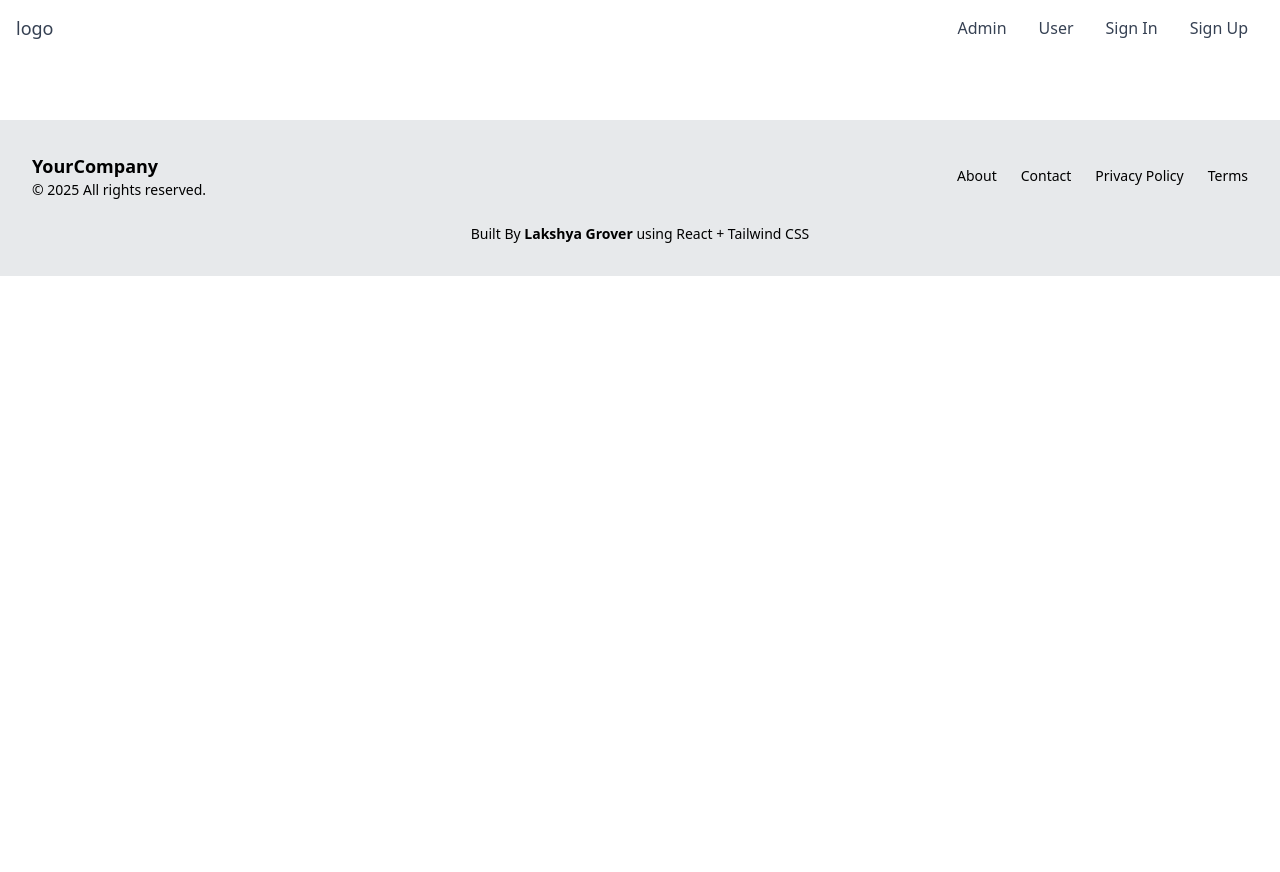
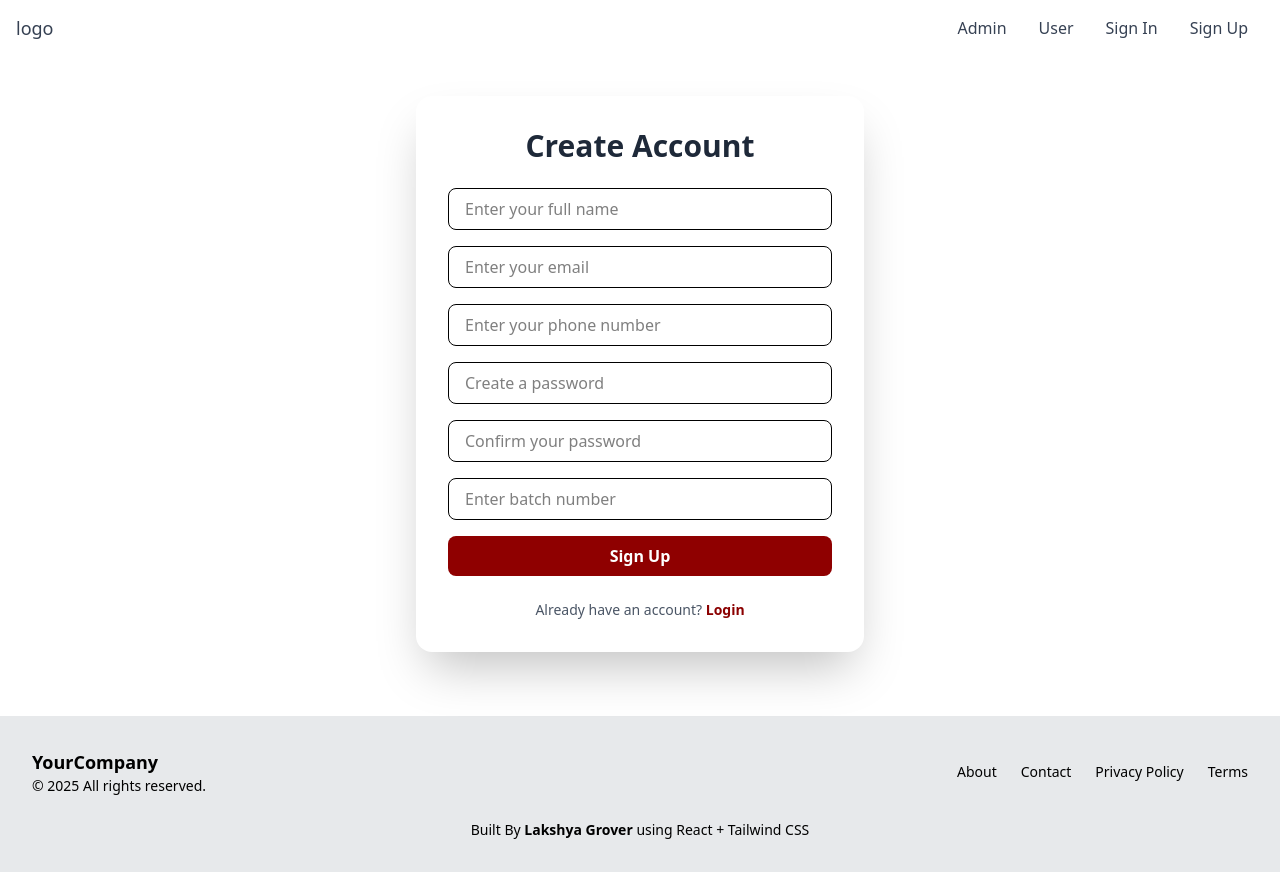
Before and after one commit to LakshyaGrover369/Capture_Call_Frontend, a React (Vite) app: page / in a window 1280 px wide. Before the commit the page ends 800 px from the top, so only its background shows below. Built offline with nearby package versions, Linux system fonts and the light colour scheme.

Commit message:
change the default route of the website

```diff
--- a/src/App.tsx
+++ b/src/App.tsx
@@ -20,6 +20,7 @@ function App() {
       <BrowserRouter>
         <Navbar />
         <Routes>
+          <Route path="/" element={<SignUp />} />
           <Route path="/authentication">
             <Route path="signup" element={<SignUp />} />
             <Route path="signin" element={<SignIn />} />
```
